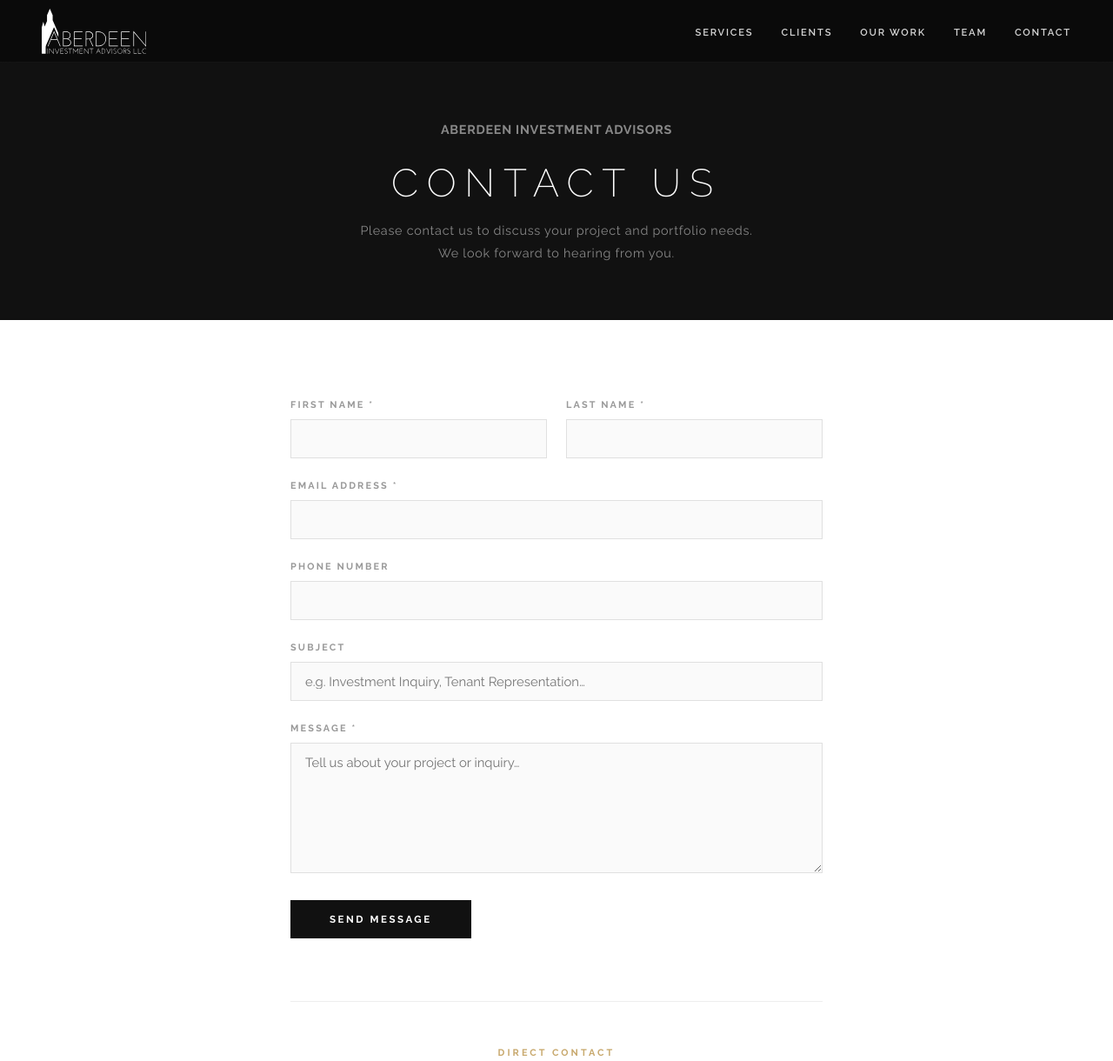
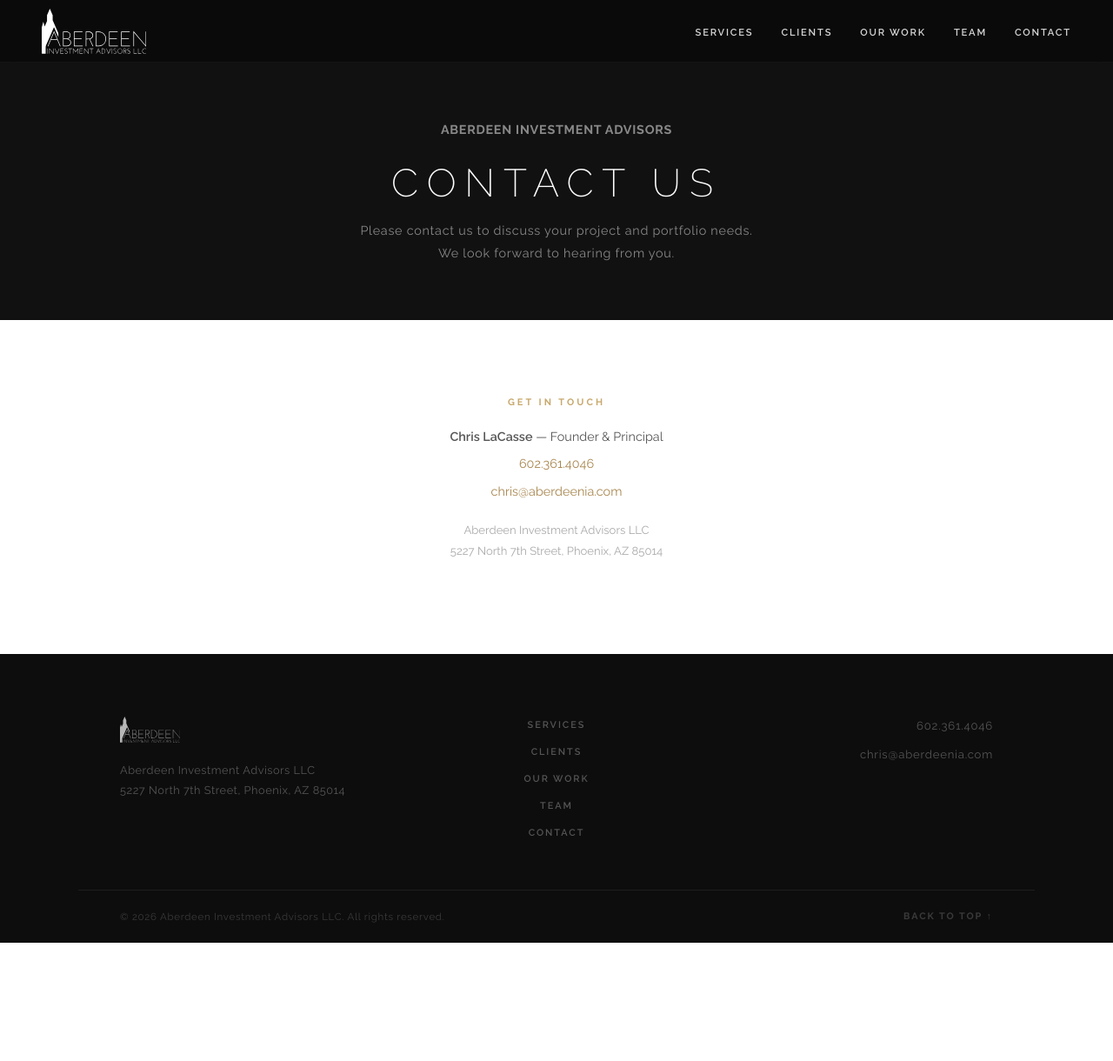
Before and after one commit to Stephanada/aberdeenia, a plain HTML site: page contact.html in a window 1280 px wide. Shown: the top 1220 px of the page at 87% size. After the commit the page ends 1084 px from the top, so only its background shows below. Drawn offline with Linux system fonts and the light colour scheme.

Commit message:
Remove contact form; show direct contact info only

```diff
--- a/contact.html
+++ b/contact.html
@@ -42,62 +42,10 @@
     </div>
   </section>
 
-  <!-- FORM -->
+  <!-- CONTACT INFO -->
   <section id="contact-form-section">
-
-    <!--
-      For Cloudflare Pages form handling use Web3Forms (free, no server needed):
-      1. Get a free access key at https://web3forms.com/
-      2. Replace YOUR_ACCESS_KEY below and set action to "#"
-      Or use Formspree: action="https://formspree.io/f/YOUR_ID"
-    -->
-    <form
-      class="contact-form"
-      name="contact"
-      method="POST"
-      action="thank-you.html"
-      novalidate
-    >
-      <input type="hidden" name="form-name" value="contact" />
-
-      <div class="form-row">
-        <div>
-          <label for="first-name">First Name *</label>
-          <input type="text" id="first-name" name="first-name" required autocomplete="given-name" />
-        </div>
-        <div>
-          <label for="last-name">Last Name *</label>
-          <input type="text" id="last-name" name="last-name" required autocomplete="family-name" />
-        </div>
-      </div>
-
-      <div>
-        <label for="email">Email Address *</label>
-        <input type="email" id="email" name="email" required autocomplete="email" />
-      </div>
-
-      <div>
-        <label for="phone">Phone Number</label>
-        <input type="tel" id="phone" name="phone" autocomplete="tel" />
-      </div>
-
-      <div>
-        <label for="subject">Subject</label>
-        <input type="text" id="subject" name="subject"
-          placeholder="e.g. Investment Inquiry, Tenant Representation…" />
-      </div>
-
-      <div>
-        <label for="message">Message *</label>
-        <textarea id="message" name="message" required
-          placeholder="Tell us about your project or inquiry…"></textarea>
-      </div>
-
-      <button type="submit" class="btn-submit">Send Message</button>
-    </form>
-
     <div class="contact-info-block">
-      <h3>Direct Contact</h3>
+      <h3>Get In Touch</h3>
       <p><strong>Chris LaCasse</strong> — Founder &amp; Principal</p>
       <p><a href="tel:6023614046">602.361.4046</a></p>
       <p><a href="mailto:chris@aberdeenia.com">chris@aberdeenia.com</a></p>
@@ -106,7 +54,6 @@
         5227 North 7th Street, Phoenix, AZ 85014
       </p>
     </div>
-
   </section>
 
   <!-- FOOTER -->
--- a/styles.css
+++ b/styles.css
@@ -976,9 +976,9 @@ h1, h2, h3, h4 {
 }
 
 .contact-info-block {
-  margin-top: 72px;
-  padding-top: 52px;
-  border-top: 1px solid #eee;
+  margin-top: 0;
+  padding-top: 0;
+  border-top: none;
   text-align: center;
 }
 
```
